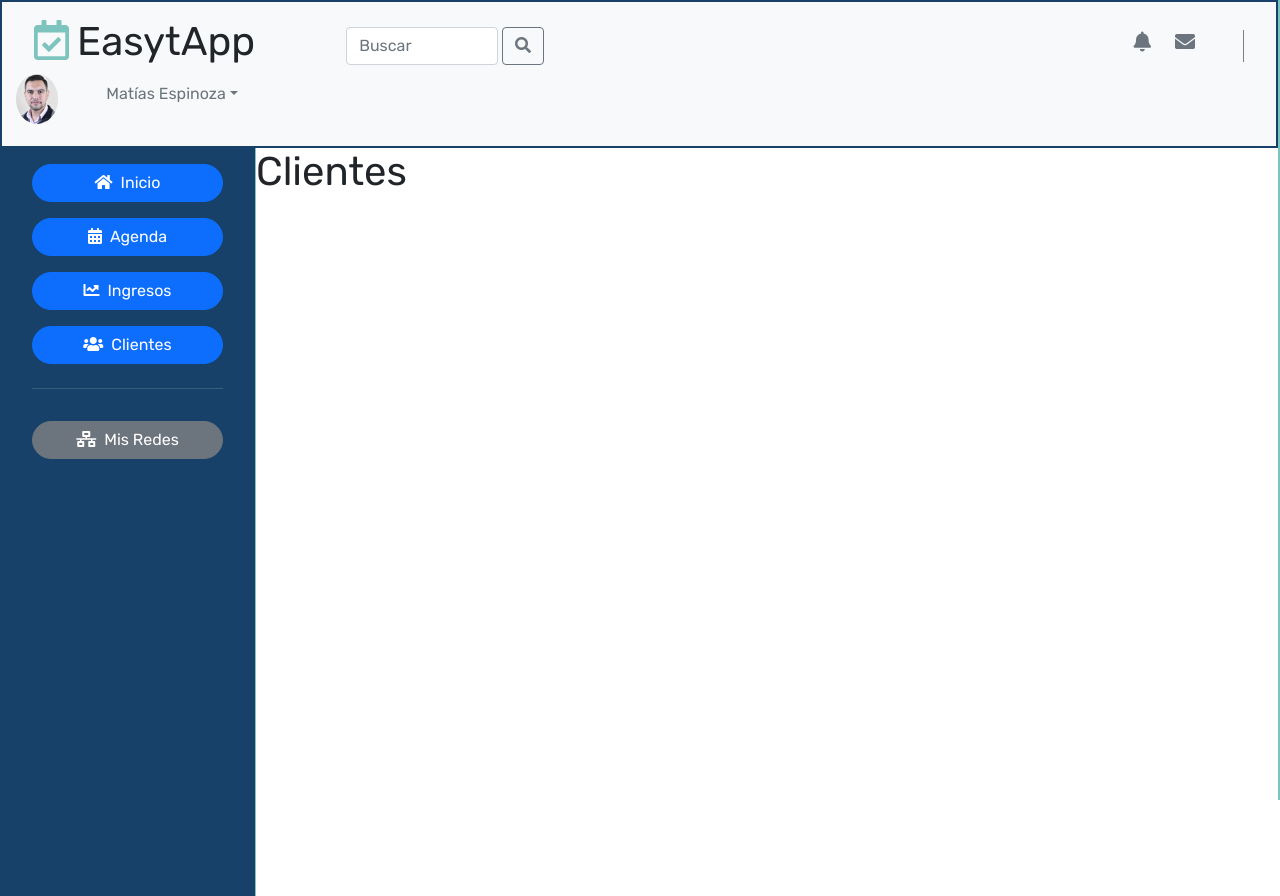
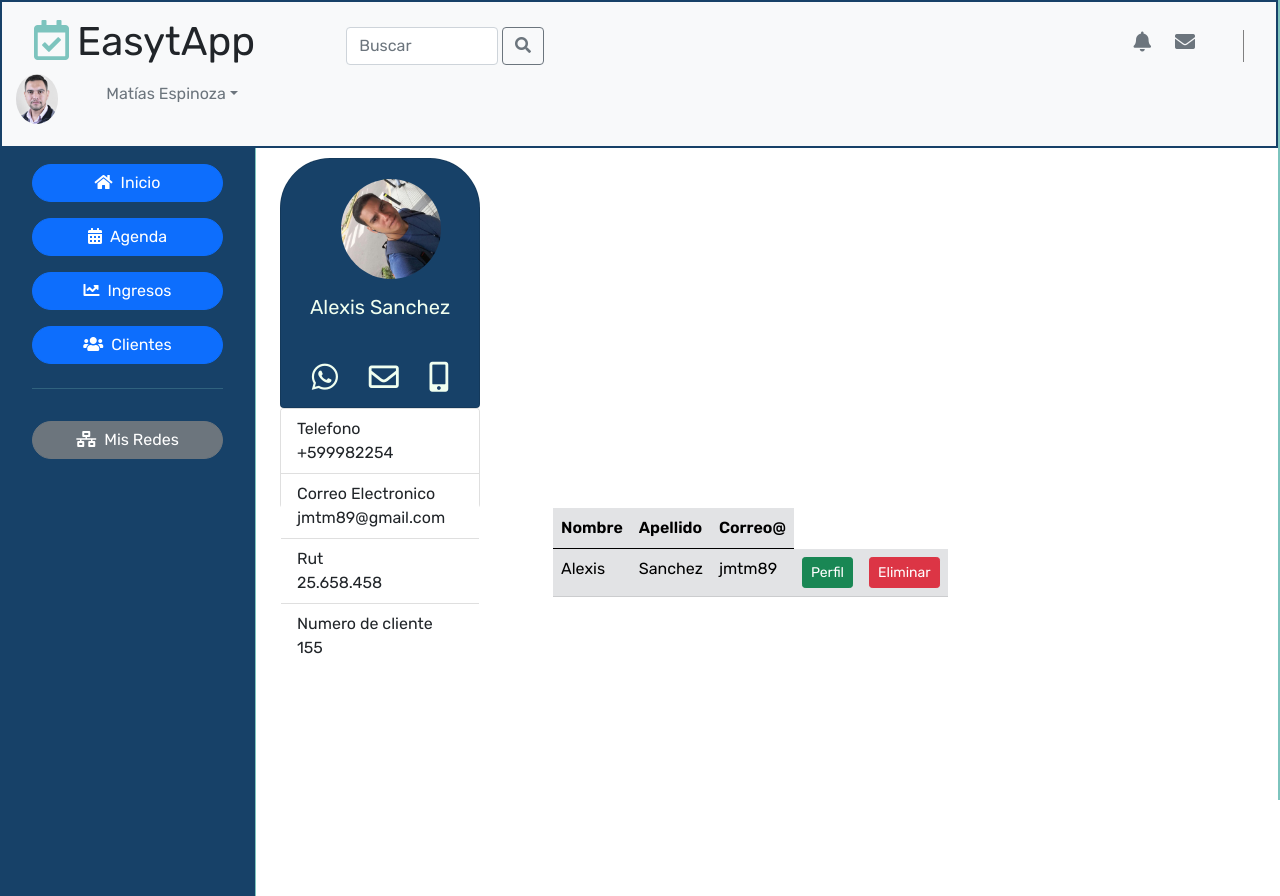
Before and after one commit to matcodev/easytApp-project, a React (Create React App) app: page /Clients in a window 1280 px wide. Built offline with nearby package versions, Linux system fonts and the light colour scheme.

Commit message:
actualizacion juan

```diff
--- /dev/null
+++ b/src/components/Perfiles.js
@@ -0,0 +1,32 @@
+import React from 'react'
+
+export default function Perfiles(props) {
+    return (
+
+
+        <div className='container-fluid'>
+            <div class="tarjet-info card " >
+            <img src={props.imagen} class="card-img-top img-ts"/>
+                <div class="card-body">
+                    <h5 class="card-title text-center">{props.nombre}</h5>
+                </div>
+
+                <div className='icon-info'>
+                    <i class="fab fa-whatsapp"></i>
+                    <i class="far fa-envelope"></i>
+                    <i class="fas fa-mobile-alt"></i>
+                </div>
+            </div>
+
+
+            <div className="perfil-list card " >
+                <ul className="list-group list-group-flush">
+                    <li className="list-group-item">Telefono <br /> +599982254 </li>
+                    <li className="list-group-item">Correo Electronico <br /> jmtm89@gmail.com</li>
+                    <li className="list-group-item">Rut <br /> 25.658.458</li>
+                    <li className="list-group-item">Numero de cliente <br /> 155</li>
+                </ul>
+            </div>
+        </div>
+    )
+}
--- /dev/null
+++ b/src/components/Table.js
@@ -0,0 +1,30 @@
+import React from 'react'
+
+export default function Table(props) {
+    return (
+
+        <>
+            <table className="table table-secondary table-hover ">
+                <thead>
+                    <tr>
+                        <th scope="col">Nombre</th>
+                        <th scope="col">Apellido</th>
+                        <th scope="col">Correo@</th>
+                    </tr>
+                </thead>
+
+                <tbody>
+
+                    <tr>
+                         <td>{props.nombre}</td>
+                        <td>{props.apellido}</td>
+                        <td>{props.correo}</td>
+                        <td><button type="button" class="btn btn-success btn-sm">Perfil</button></td>
+                        <td><button type="button" class="btn btn-danger btn-sm">Eliminar</button></td>
+                    </tr>
+                </tbody>
+            </table>
+        </>
+
+    )
+}
--- /dev/null
+++ b/src/css/App.css
@@ -0,0 +1,44 @@
+.img-ts{
+
+    width: 100px;
+    height: 100px;
+    border-radius: 50px;
+    margin-top: 20px;
+    margin-left: 60px;
+
+}
+
+.tarjet-info{
+
+
+    background-color: rgb(23, 65, 104);
+    width: 200px;
+    height: 250px;
+    border-top-left-radius: 50px;
+    border-top-right-radius: 50px;
+    margin-top: 10px;
+    color: honeydew;
+
+}
+.icon-info{
+
+    font-size: 30px;
+    margin-bottom: 15px;
+    cursor: pointer;
+    display: flex;
+    justify-content: space-evenly;
+
+}
+.perfil-list{
+    height: 100px;
+    width: 200px;
+
+
+}
+.table{
+
+
+    margin-left: 285px;
+    margin-bottom: 250px;
+    width: 50%;
+}
--- a/src/index.js
+++ b/src/index.js
@@ -5,6 +5,7 @@ import '@popperjs/core';
 import 'bootstrap';
 import '@fortawesome/fontawesome-free';
 import App from './App';
+import "../src/css/App.css"
 
 ReactDOM.render(
   <React.StrictMode>
--- a/src/pages/Clients.js
+++ b/src/pages/Clients.js
@@ -1,9 +1,33 @@
-const Clients = () => {
-    return (
-        <div>
-            <h1>Clientes</h1>
-        </div>
-    );
+import React from "react"
+import Perfiles from "../components/Perfiles"
+import juanma from "../components/imagenes/imagenes/juanma.jpg"
+import Table from "../components/Table";
+
+function Clients() {
+
+
+  return (
+    <>
+
+      <div className='container-fluid  '>
+        <Perfiles
+          imagen={juanma}
+          nombre='Alexis Sanchez'
+        />
+        <Table
+          nombre='Alexis'
+          apellido='Sanchez'
+          correo='jmtm89'
+        />
+
+
+      </div>
+
+
+
+
+    </>
+  );
 }
 
 export default Clients;
```
Also changed, not shown: src/components/imagenes/imagenes/juanma.jpg (added).
